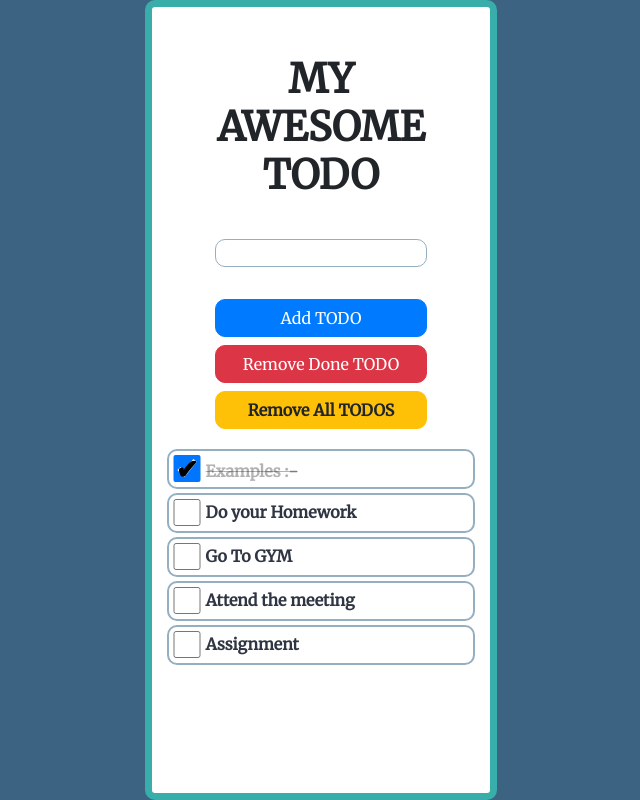
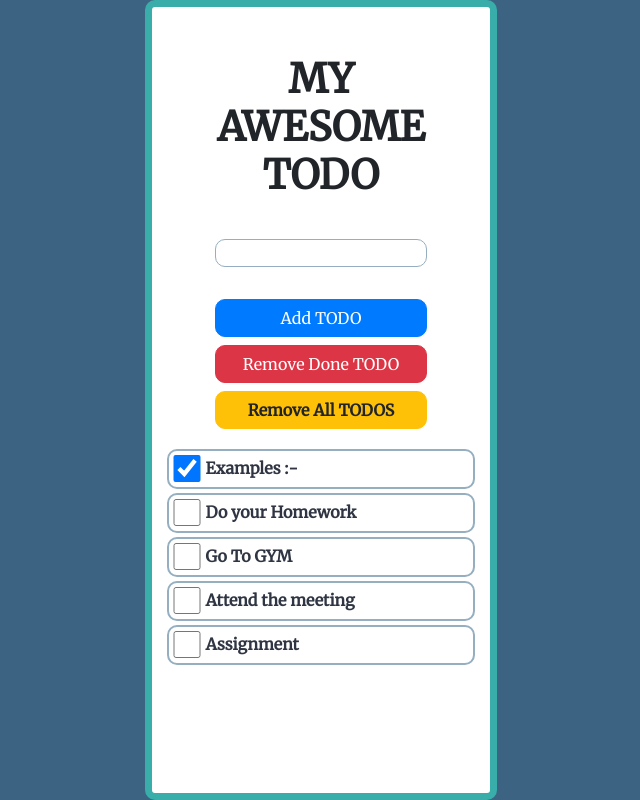
Before and after one commit to Abhijitkr/TODO-WebApplication, a PHP site: page / in a window 1280 px wide, with the box ticked. Shown: the whole page, without its empty margins (319-959 px from the left). Run offline with PHP 8.4, Linux system fonts and the light colour scheme.

Commit message:
Commented

```diff
--- a/style.css
+++ b/style.css
@@ -63,7 +63,7 @@
     height: 27px;
     width: 30px;
 }
-#check:checked:after{
+//#check:checked:after{
     content: '\2714';
     font-size: 27px;
     position: relative;
@@ -71,7 +71,7 @@
     left: 3.5px;
     font-weight: bold;
     color: black;
-}
+}//
 input[type="checkbox"]:checked + label{
     text-decoration: line-through;
     color: rgba(0, 0, 0, .3);
```
